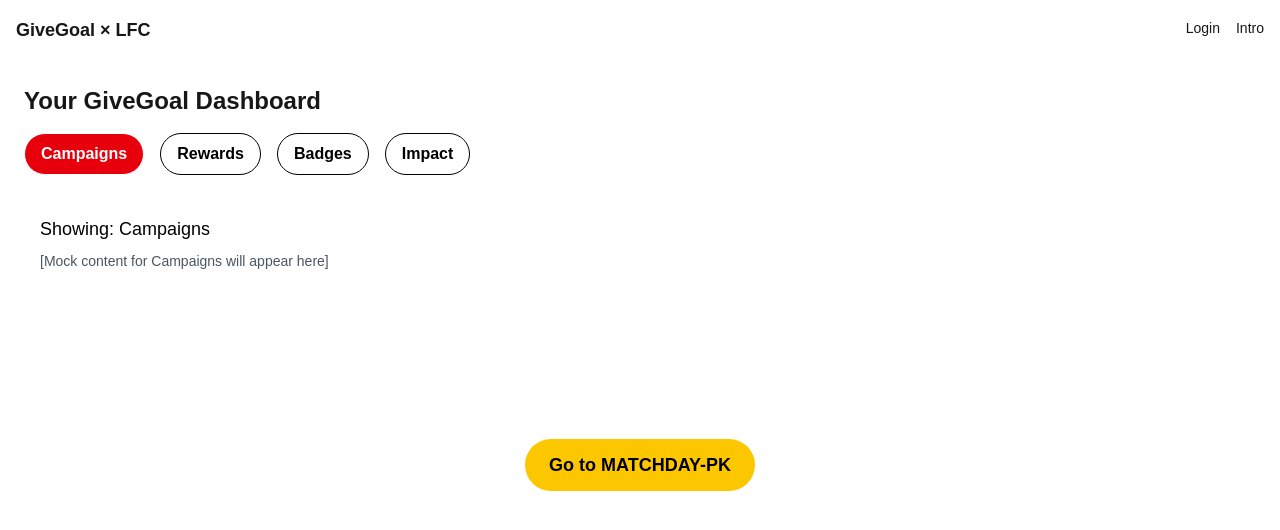
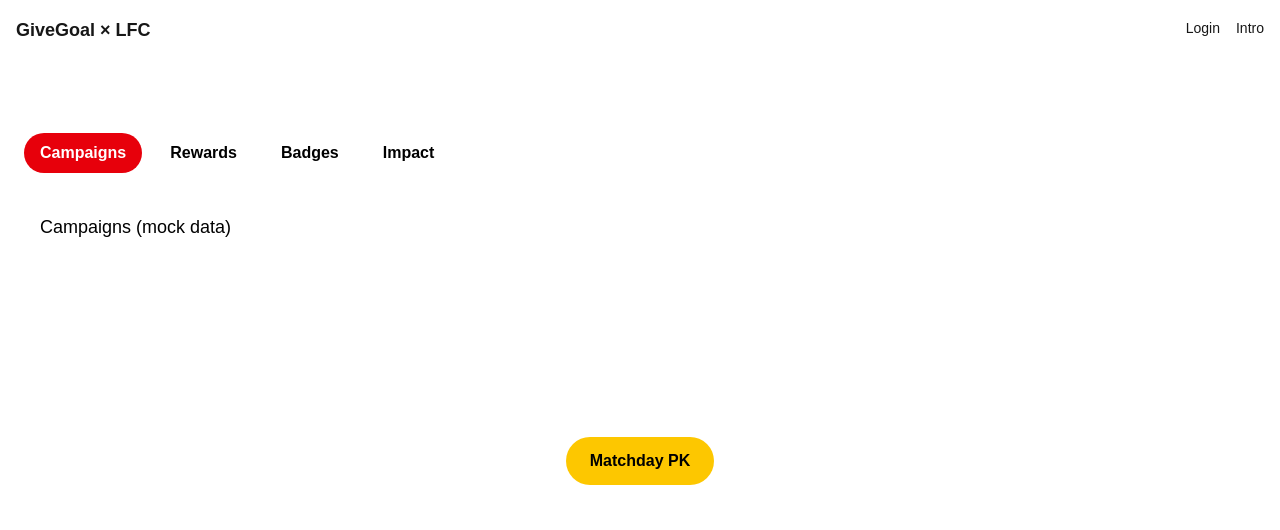
Before and after one commit to SpearmanMODE/lfc.givegoal.net, a Next.js app: page /dashboard in a window 1280 px wide. Shown: the top 530 px of the page. Built offline with nearby package versions, Linux system fonts and the light colour scheme.

Commit message:
Update page.tsx

```diff
--- a/src/app/dashboard/page.tsx
+++ b/src/app/dashboard/page.tsx
@@ -1,53 +1,44 @@
-// app/dashboard/page.tsx
+// src/app/dashboard/page.tsx
 "use client";
-
 
 import { useState } from "react";
 
-
+export default function Dashboard() {
   const tabs = ["Campaigns", "Rewards", "Badges", "Impact"];
-
-
-export default function Dashboard() {
-const [activeTab, setActiveTab] = useState("Campaigns");
-
+  const [active, setActive] = useState(tabs[0]);
 
   return (
-<div className="p-6">
+    <main className="p-6 text-white">
       <h1 className="text-2xl font-bold mb-4">Your GiveGoal Dashboard</h1>
 
-
-<div className="flex space-x-4 mb-6">
-{tabs.map((tab) => (
+      <div className="flex gap-3 mb-6">
+        {tabs.map((t) => (
           <button
-key={tab}
-onClick={() => setActiveTab(tab)}
-className={`px-4 py-2 rounded-full font-semibold transition border ${
-activeTab === tab
+            key={t}
+            onClick={() => setActive(t)}
+            className={`px-4 py-2 rounded-full font-semibold ${
+              active === t
                 ? "bg-red-600 text-white"
                 : "bg-white text-black"
             }`}
           >
-{tab}
+            {t}
           </button>
         ))}
       </div>
 
-
-<div className="bg-white text-black rounded-lg p-4 min-h-[200px]">
-<p className="text-lg">Showing: {activeTab}</p>
-<p className="text-sm text-gray-600 mt-2">[Mock content for {activeTab} will appear here]</p>
-</div>
-
+      <section className="bg-white text-black rounded-lg p-4 min-h-[200px]">
+        <p className="text-lg font-medium">{active} (mock data)</p>
+      </section>
 
       <div className="mt-10 text-center">
         <a
           href="/matchday-pk"
-className="inline-block bg-yellow-400 hover:bg-yellow-500 text-black font-bold py-3 px-6 rounded-full text-lg"
+          className="inline-block bg-yellow-400 hover:bg-yellow-500 text-black font-bold py-3 px-6 rounded-full"
         >
-Go to MATCHDAY-PK
+          Matchday PK
         </a>
       </div>
-</div>
+    </main>
   );
 }
```
Lines whose indentation alone changed are shown as unchanged.
